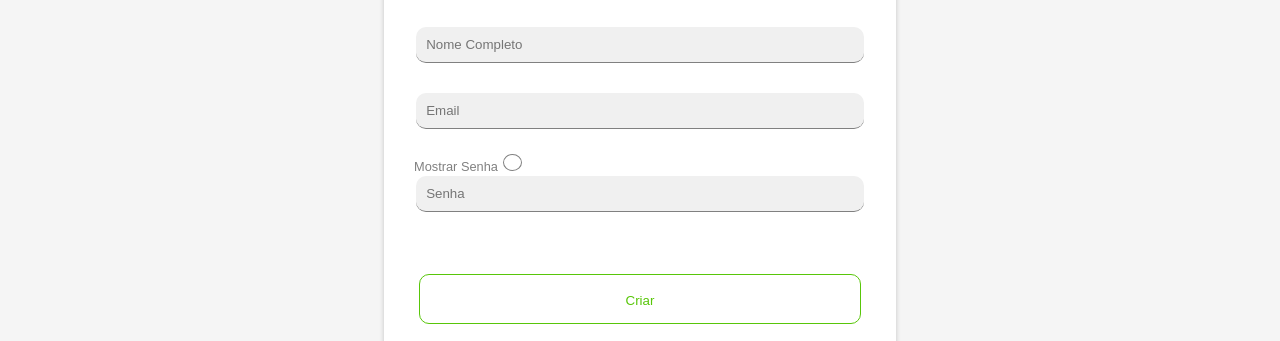
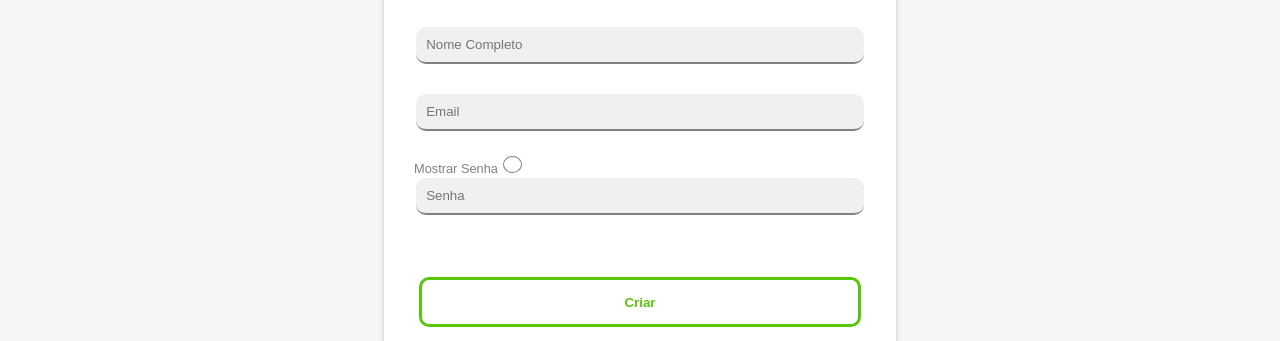
Before and after one commit to danielsilvestre2/course-example, a plain HTML site: page pages/cadastro.html in a window 1280 px wide. Shown: the part 209-550 px from the top of the page. Drawn offline with Linux system fonts and the light colour scheme.

Commit message:
fiz nav links

```diff
--- a/pages/cadastro.html
+++ b/pages/cadastro.html
@@ -14,10 +14,10 @@
   <span id="logo">CG</span>
   <img id="menu" src="../images/menu.svg" alt="Abrir Menu">
   <div id="menu">
-  <li class="menu-element"><a href="#">Home</a></li>
+  <li class="menu-element"><a href="../index.html">Home</a></li>
   <li class="menu-element"><a href="sobre.html">Sobre</a></li>
   <li class="menu-element"><a href="cursos.html">Cursos</a></li>
-  <li class="menu-element"><a href="cadastro.html">Cadastro</a></li>
+  <li class="menu-element"><a href="#">Cadastro</a></li>
   <li class="menu-element"><a href="privacidade.html">Termos de Privacidade</a></li>
   </header>
   <main class="main">
--- a/styles/custom.css
+++ b/styles/custom.css
@@ -17,6 +17,9 @@
   scroll-behavior: smooth;
   -webkit-tap-highlight-color: transparent;
   font-family: arial, helvetica, sans-serif;
+}
+* a {
+  cursor: pointer;
 }
 main {
   text-align: justify;
@@ -289,6 +292,7 @@ form #terms {
   padding: 20px 60px 20px 60px;
 }
 form #terms a {
+  cursor: pointer;
   color: var(--color2);
 }
 form input[type="email"],
@@ -306,6 +310,28 @@ input[type="text"] {
 form input:focus-within {
   outline: none;
 }
+form input[type="submit"] {
+  display: flex;
+  justify-content: center;
+  align-items: center;
+  flex: auto;
+  padding: 10px;
+  margin: 20px auto 20px auto;
+  height: 50px;
+  width: 90%;
+  border: 1.5px solid var(--color1);
+  border-radius: 10px;
+  background-color: transparent;
+  color: var(--color1);
+  cursor: pointer;
+  transition-duration: .2s;
+}
+form input[type="submit"]:hover {
+  color: white;
+  border: 1px solid var(--color1);
+  box-shadow: inset 0 -55px 0 var(--color1);
+  transition-duration: .2s;
+}
 #showpassword {
   display: flex;
   justify-items: flex-end;
@@ -321,6 +347,7 @@ form input:focus-within {
   padding: 0 3px 0 3px;
   border-radius: 50%;
   margin: -5px 0 5px 5px;
+  cursor: pointer;
 }
 #showpassword input[type="checkbox"]:checked {
   border: 1.5px solid var(--color1);
@@ -345,25 +372,6 @@ div#check-box input[type="checkbox"]:checked {
 form input[type="checkbox"]:after {
   color: white;
   content: '\2713';
-}
-form input[type="submit"] {
-  display: block;
-  padding: 3px 0 0 0;
-  margin: 20px auto 20px auto;
-  height: 50px;
-  width: 90%;
-  border: 1.5px solid var(--color1);
-  border-radius: 10px;
-  background-color: transparent;
-  color: var(--color1);
-  cursor: pointer;
-  transition-duration: .2s;
-}
-form input[type="submit"]:hover {
-  color: white;
-  border: 1px solid var(--color1);
-  box-shadow: inset 0 -55px 0 var(--color1);
-  transition-duration: .2s;
 }
 form #redes-log ul {
   padding: 10px 0 -60px 0;
@@ -532,6 +540,7 @@ div.cursos li:before {
   width: 80%;
   height: 40px;
   font-size: 1em;
+  cursor: pointer;
   transition-duration: .2s;
 }
 #bt-see:hover {
--- a/styles/media-q.css
+++ b/styles/media-q.css
@@ -74,6 +74,16 @@
     padding-top: 15px;
     width: 120px;
     height: 60px;
+  }
+  form input[type="submit"],
+  #log-bt a {
+    border: 3px solid var(--color1);
+    font-weight: bold;
+  }
+  form input[type="email"],
+  input[type="password"],
+  input[type="text"] {
+    border-bottom: 2.5px solid gray;
   }
   .main {
     margin: 10px 190px 60px 190px;
```
Also changed, not shown: pages/cursos.html (+2 -2 lines), pages/login.html (+2 -2 lines), pages/privacidade.html (+2 -2 lines), pages/sobre.html (+2 -2 lines).
